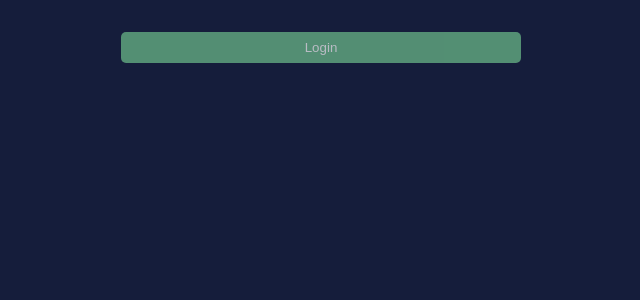
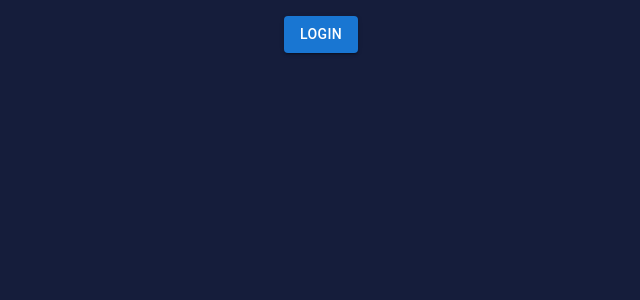
Before and after one commit to snovyro/tugas-gigih, a React (Create React App) app: page / in a window 1280 px wide. Shown: the top 300 px of the page, without its empty margins (319-959 px from the left). Built offline with nearby package versions, Linux system fonts and the light colour scheme.

Commit message:
mui library

```diff
--- a/package.json
+++ b/package.json
@@ -3,6 +3,9 @@
   "version": "0.1.0",
   "private": true,
   "dependencies": {
+    "@emotion/react": "^11.9.0",
+    "@emotion/styled": "^11.8.1",
+    "@mui/material": "^5.6.1",
     "@reduxjs/toolkit": "^1.8.1",
     "@testing-library/jest-dom": "^5.16.3",
     "@testing-library/react": "^12.1.4",
--- a/src/components/Card.css
+++ b/src/components/Card.css
@@ -71,6 +71,20 @@ p {
   align-content: center;
 }
 
+.nodeco {
+  text-decoration: none;
+}
+
+.white-color{
+  color: #fff;
+}
+
+.logincenter{
+  display: flex;
+  justify-content: center;
+  align-items: center;
+}
+
 .centered{
   margin: auto;
   text-align: center;
@@ -101,8 +115,10 @@ p {
 
 .btn-card button {
   float: right;
+  /* FLEX */
   display: flex;
   flex-wrap: wrap;
+  /* FLEX */
   background-color: #6ebf8b;
   color: white;
   border: none;
--- a/src/pages/login/login.js
+++ b/src/pages/login/login.js
@@ -1,12 +1,17 @@
-import React from "react";
+import * as React from "react";
+import Stack from "@mui/material/Stack";
+import { Button } from '@mui/material';
 import { redirectToSpotify } from "../../authentication/Auth";
+import "../../components/Card.css"
 
 export default function SpotifyLogin() {
   return (
-    <div className="btn top-btn centered">
-      <button>
-        <a href={redirectToSpotify()}>Login</a>
-      </button>
+    <div  className="centered logincenter">
+      <Stack spacing={2} direction="row">
+        <Button variant="contained">
+          <a className="nodeco white-color" href={redirectToSpotify()}>Login</a>
+        </Button>
+      </Stack>
     </div>
   );
 }
```
Also changed, not shown: 1 other file (tests, documents, lock files or other folders).
